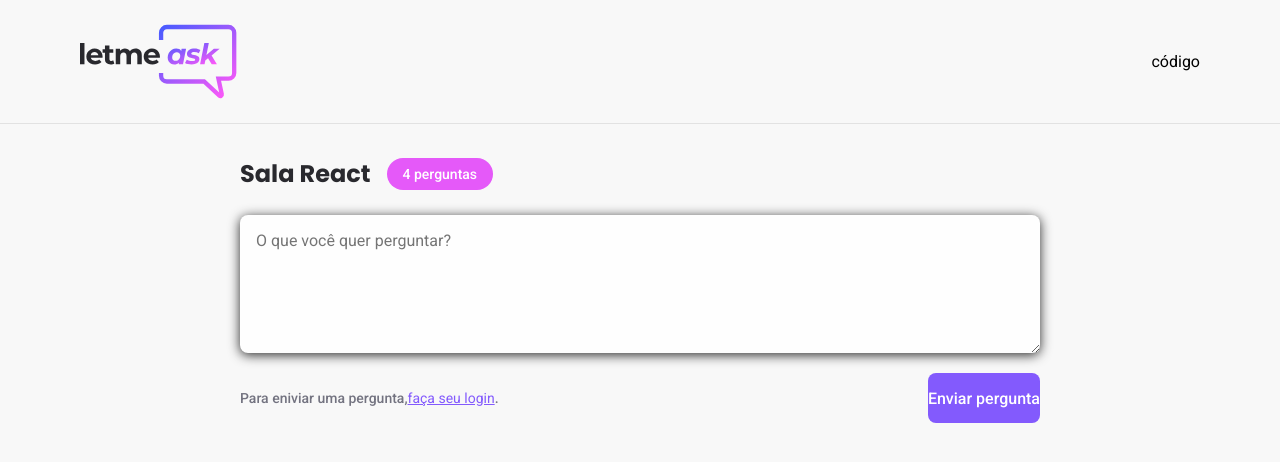
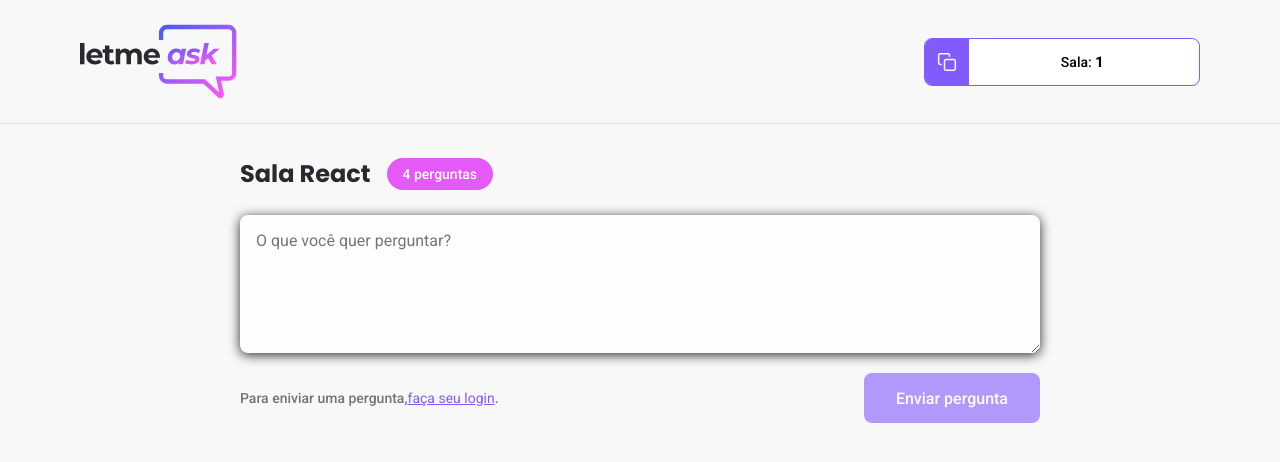
Before and after one commit to Lucas-Almeida-SD/Letme-Ask, a React (Create React App) app: page /rooms/1 in a window 1280 px wide. Shown: the top 462 px of the page. Built offline with nearby package versions, Linux system fonts and the light colour scheme; no server answers; a web font is replaced by a local one.

Commit message:
feat: criado o processo de salvar a mensagem do usuário no firebase

```diff
--- a/package.json
+++ b/package.json
@@ -14,6 +14,7 @@
     "node-sass": "^5.0.0",
     "react": "^18.1.0",
     "react-dom": "^18.1.0",
+    "react-hot-toast": "^2.2.0",
     "react-router-dom": "^5.3.3",
     "react-scripts": "5.0.1",
     "typescript": "^4.7.2",
--- a/src/pages/Room.tsx
+++ b/src/pages/Room.tsx
@@ -1,15 +1,51 @@
+import { FormEvent, useState } from 'react';
+import { useParams } from 'react-router-dom';
+import toast, { Toaster } from 'react-hot-toast';
 import logoImg from '../assets/images/logo.svg';
 import { Button } from "../components/Button";
-
+import { RoomCode } from '../components/RoomCode';
+import { useAuth } from '../hooks/useAuth';
+import { database } from '../services/firebase';
 import '../styles/room.scss';
 
+type ParamsType = {
+  id: string
+};
+
+const questionSent = () => toast.success('Question sent!');
+const questionNotSent = () => toast.error("Question not sent. Log in to submit a question!");
+
 export function Room() {
+  const params = useParams<ParamsType>();
+  const [newQuestion, setNewQuestion] = useState('');
+  const { user } = useAuth();
+
+  const handleSubmit = async (event : FormEvent) => {
+    event.preventDefault();
+
+    if(newQuestion.trim() === '') { return; }
+
+    if(!user) {
+      questionNotSent();
+    }
+
+    const question = {
+      content: newQuestion,
+      autor: { name: user?.name, avatar: user?.avatar },
+      isHighlighted: false,
+      isAnswered: false,
+    }
+
+    await database.ref(`rooms/${params.id}/questions`).push(question);
+    questionSent();
+    setNewQuestion('');
+  }
   return (
     <div id="page-room">
       <header>
         <div className="content">
           <img src={logoImg} alt="Letmeask" />
-          <div>código</div>
+          <RoomCode id={ params.id } />
         </div>
       </header>
 
@@ -19,17 +55,22 @@ export function Room() {
           <span>4 perguntas</span>
         </div>
 
-        <form>
-          <textarea placeholder="O que você quer perguntar?" />
-        </form>
+        <form onSubmit={ handleSubmit }>
+          <textarea
+            placeholder="O que você quer perguntar?"
+            value={ newQuestion }
+            onChange={ (event) => setNewQuestion(event.target.value) }
+          />
 
           <div className="form-footer">
             <span>
               Para eniviar uma pergunta,
               <button>faça seu login</button>.
             </span>
-          <Button type="submit" >Enviar pergunta</Button>
+            <Button type="submit" disabled={ !user } >Enviar pergunta</Button>
           </div>
+          <Toaster />
+        </form>
       </main>
     </div>
   );
--- a/src/styles/button.scss
+++ b/src/styles/button.scss
@@ -5,6 +5,7 @@
   background-color: #835afd;
   color: #fff;
   display: flex;
+  padding: 0 32px;
   align-items: center;
   justify-content: center;
   cursor: pointer;
```
Also changed, not shown: 1 other file (tests, documents, lock files or other folders). Lines whose indentation alone changed are shown as unchanged.
